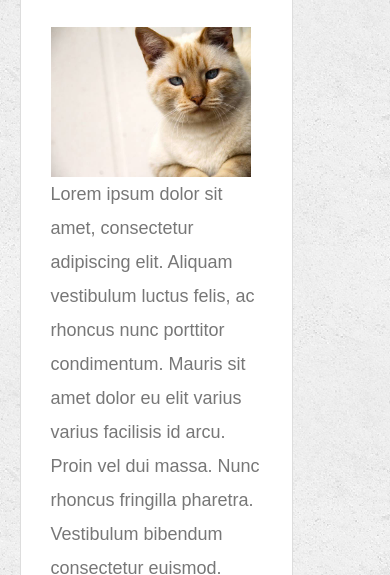
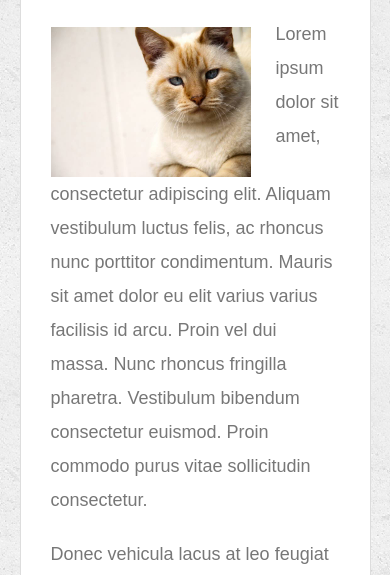
Before and after one commit to b0bland/Responsive-Portfolio, a plain HTML site: page index.html in a window 390 px wide. Shown: the part 269-844 px from the top of the page. Drawn offline with Linux system fonts and the light colour scheme.

Commit message:
Added 768px media screen for index

```diff
--- a/assets/css/style.css
+++ b/assets/css/style.css
@@ -225,5 +225,12 @@ input[type=submit] {
     left: 5%;
   }
 
+}
 
+@media screen and (max-width: 768px) {
+
+  .indexmain {
+    width: 90%;
+
+  }
 }
```
